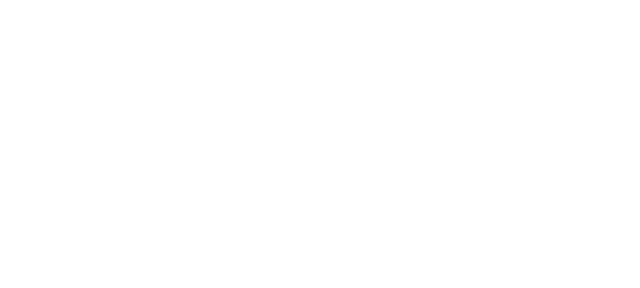
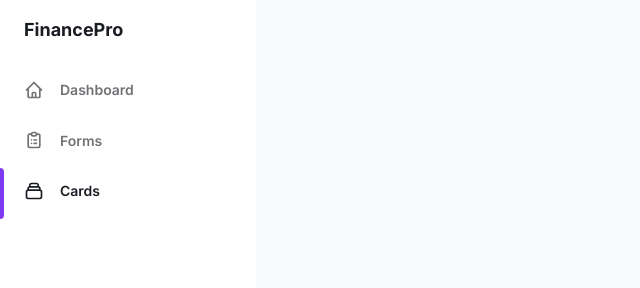
Before and after one commit to Nev1ne/FinancePro, a website: page cards.html in a window 1280 px wide. Shown: the whole page, without its empty margins (0-640 px from the left). Drawn offline with nearby package versions, Linux system fonts and the light colour scheme.

Commit message:
update files

```diff
--- a/cards.html
+++ b/cards.html
@@ -0,0 +1,121 @@
+<!DOCTYPE html>
+<html :class="{ 'theme-dark': dark }" x-data="data()" lang="en">
+  <head>
+    <meta charset="UTF-8" />
+    <meta name="viewport" content="width=device-width, initial-scale=1.0" />
+    <title>Cards - FinancePro Dashboard</title>
+    <link
+      href="https://fonts.googleapis.com/css2?family=Inter:wght@400;500;600;700;800&display=swap"
+      rel="stylesheet"
+    />
+    <link rel="stylesheet" href="./assets/css/tailwind.output.css" />
+    <script
+      src="https://cdn.jsdelivr.net/gh/alpinejs/alpine@v2.x.x/dist/alpine.min.js"
+      defer
+    ></script>
+    <script src="./assets/js/init-alpine.js"></script>
+  </head>
+  <body>
+    <div
+      class="flex h-screen bg-gray-50 dark:bg-gray-900"
+      :class="{ 'overflow-hidden': isSideMenuOpen}"
+    >
+      <!-- Desktop sidebar -->
+      <aside
+        class="z-20 hidden w-64 overflow-y-auto bg-white dark:bg-gray-800 md:block flex-shrink-0"
+      >
+        <div class="py-4 text-gray-500 dark:text-gray-400">
+          <a
+            class="ml-6 text-lg font-bold text-gray-800 dark:text-gray-200"
+            href="#"
+          >
+            FinancePro
+          </a>
+          <ul class="mt-6">
+            <li class="relative px-6 py-3">
+              <a
+                class="inline-flex items-center w-full text-sm font-semibold transition-colors duration-150 hover:text-gray-800 dark:hover:text-gray-200"
+                href="index.html"
+              >
+                <svg
+                  class="w-5 h-5"
+                  aria-hidden="true"
+                  fill="none"
+                  stroke-linecap="round"
+                  stroke-linejoin="round"
+                  stroke-width="2"
+                  viewBox="0 0 24 24"
+                  stroke="currentColor"
+                >
+                  <path
+                    d="M3 12l2-2m0 0l7-7 7 7M5 10v10a1 1 0 001 1h3m10-11l2 2m-2-2v10a1 1 0 01-1 1h-3m-6 0a1 1 0 001-1v-4a1 1 0 011-1h2a1 1 0 011 1v4a1 1 0 001 1m-6 0h6"
+                  ></path>
+                </svg>
+                <span class="ml-4">Dashboard</span>
+              </a>
+            </li>
+          </ul>
+          <ul>
+            <li class="relative px-6 py-3">
+              <a
+                class="inline-flex items-center w-full text-sm font-semibold transition-colors duration-150 hover:text-gray-800 dark:hover:text-gray-200"
+                href="forms.html"
+              >
+                <svg
+                  class="w-5 h-5"
+                  aria-hidden="true"
+                  fill="none"
+                  stroke-linecap="round"
+                  stroke-linejoin="round"
+                  stroke-width="2"
+                  viewBox="0 0 24 24"
+                  stroke="currentColor"
+                >
+                  <path
+                    d="M9 5H7a2 2 0 00-2 2v12a2 2 0 002 2h10a2 2 0 002-2V7a2 2 0 00-2-2h-2M9 5a2 2 0 002 2h2a2 2 0 002-2M9 5a2 2 0 012-2h2a2 2 0 012 2m-3 7h3m-3 4h3m-6-4h.01M9 16h.01"
+                  ></path>
+                </svg>
+                <span class="ml-4">Forms</span>
+              </a>
+            </li>
+            <li class="relative px-6 py-3">
+              <span
+                class="absolute inset-y-0 left-0 w-1 bg-purple-600 rounded-tr-lg rounded-br-lg"
+                aria-hidden="true"
+              ></span>
+              <a
+                class="inline-flex items-center w-full text-sm font-semibold text-gray-800 transition-colors duration-150 hover:text-gray-800 dark:hover:text-gray-200 dark:text-gray-100"
+                href="cards.html"
+              >
+                <svg
+                  class="w-5 h-5"
+                  aria-hidden="true"
+                  fill="none"
+                  stroke-linecap="round"
+                  stroke-linejoin="round"
+                  stroke-width="2"
+                  viewBox="0 0 24 24"
+                  stroke="currentColor"
+                >
+                  <path
+                    d="M19 11H5m14 0a2 2 0 012 2v6a2 2 0 01-2 2H5a2 2 0 01-2-2v-6a2 2 0 012-2m14 0V9a2 2 0 00-2-2M5 11V9a2 2 0 012-2m0 0V5a2 2 0 012-2h6a2 2 0 012 2v2M7 7h10"
+                  ></path>
+                </svg>
+                <span class="ml-4">Cards</span>
+              </a>
+            </li>
+            <li class="relative px-6 py-3">
+              <a
+                class="inline-flex items-center w-full text-sm font-semibold transition-colors duration-150 hover:text-gray-800 dark:hover:text-gray-200"
+                href="charts.html"
+              >
+                <svg
+                  class="w-5 h-5"
+                  aria-hidden="true"
+                  fill="none"
+                  stroke-linecap="round"
+                  stroke-linejoin="round"
+                  stroke-width="2"
+                  viewBox="0 0 24 24"
+                  stroke="currentColor"
+                >
```
Also changed, not shown: buttons.html (+76 -1 lines).
